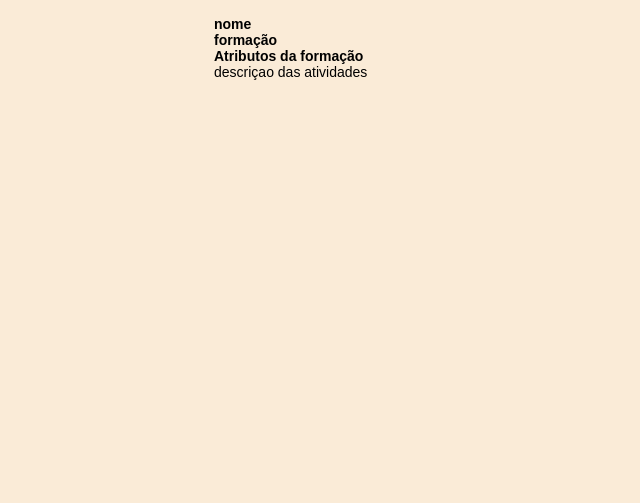
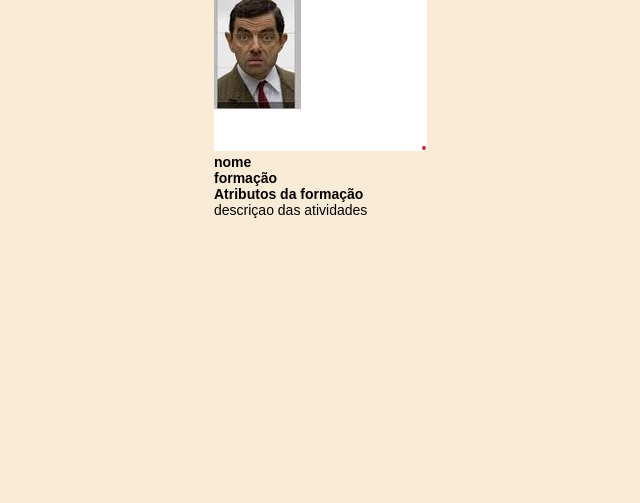
Before and after one commit to grapinee/CurriculoAcademico, a plain HTML site: page index.html in a window 1280 px wide. Shown: the whole page, without its empty margins (126-766 px from the left). Drawn offline with Linux system fonts and the light colour scheme.

Commit message:
correção jpeg jpg
correção jpeg jpg correta

```diff
--- a/index.html
+++ b/index.html
@@ -8,7 +8,7 @@
 </head>
 <body>
     <header>
-        <img src="imagens/foto.jpeg" alt="">
+        <img src="imagens/foto.jpg" alt="foto">
         <h1>nome</h1>
         <h2>formação</h2>
     </header>
```
